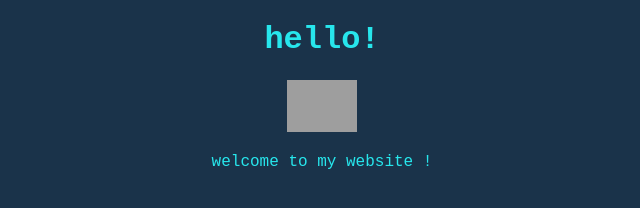
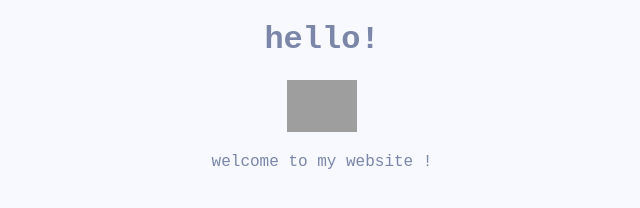
Before and after one commit to kiranaraniatata/tata---summercamp---site, a plain HTML site: page index.html in a window 1280 px wide. Shown: the whole page, without its empty margins (318-958 px from the left). Drawn offline with Linux system fonts and the light colour scheme; grey boxes are pictures that could not be loaded.

Commit message:
changed color

```diff
--- a/style.css
+++ b/style.css
@@ -7,6 +7,6 @@ body{
 
 text-align: center;
 font-family: 'Courier New', Courier, monospace;
-background-color: #1a334a;
-color: #27e6ec;
+background-color: #f7f9ff;
+color: #7b86a8;
 }
```
